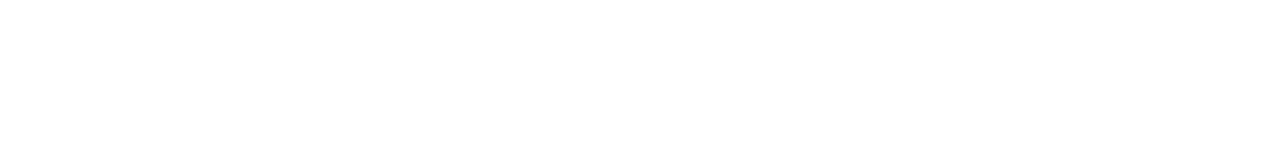
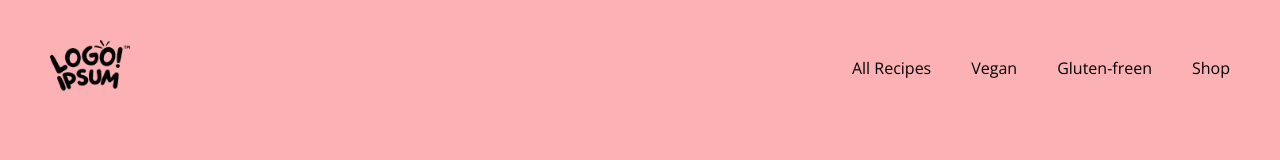
Before and after one commit to futurannetdesign/smoothie-bowl, a plain HTML site: page index.html in a window 1280 px wide. Drawn offline with nearby package versions, Linux system fonts and the light colour scheme.

Commit message:
Adicionado menu- nav-bar
Adicionado menu

```diff
--- a/css/global.css
+++ b/css/global.css
@@ -3,7 +3,11 @@
   margin: 0;
   box-sizing: border-box;
 }
-
+.container {
+  width: 100%;
+  max-width: 1180px;
+  margin: auto;
+}
 :root {
   --text: #000;
 
@@ -19,8 +23,34 @@
   --banana-circle: #FFF7CF;
   --banana-background: #F5DE6E;
 }
-
+a {
+  text-decoration: none;
+}
+li {
+  list-style: none;
+}
 body, button, a {
   color: var(--text);
   font: 400 1rem "Open Sans", sans-serif;
 }
+html {
+  background-color: var(--morango-background);
+}
+.header {
+  padding: 40px 0;
+}
+.header-menu {
+  display: flex;
+  justify-content: space-between;
+  align-items: center;
+}
+.header-logo img {
+  width: 100%;
+  width: 80px;
+}
+.header-nav ul {
+  color: var(--text);
+  font-size: 16px;
+  display: flex;
+  gap: 40px;
+}
--- a/index.html
+++ b/index.html
@@ -11,6 +11,20 @@
   <title>Smoothie-Bowl</title>
 </head>
 <body>
-
+  <header class="header container">
+    <div class="header-menu">
+      <div class="header-logo">
+        <img src="assets/logo.png" alt="logo">
+      </div>
+      <nav class="header-nav">
+        <ul>
+          <li><a href="#">All Recipes</a></li>
+          <li><a href="#">Vegan</a></li>
+          <li><a href="#">Gluten-freen</a></li>
+          <li><a href="#">Shop</a></li>
+        </ul>
+      </nav>
+    </div>
+  </header>
 </body>
 </html>
```
Also changed, not shown: index.js (added).
